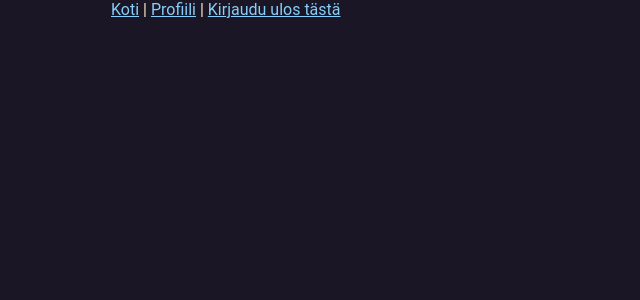
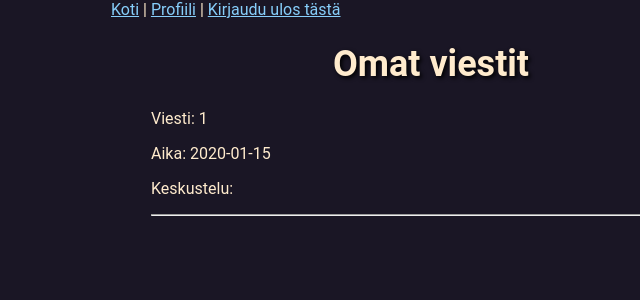
Before and after one commit to knoooa/web-projekti, a Flask app: template templates/my_messages.html in a window 1280 px wide. Shown: the top 300 px of the page, without its empty margins (209-849 px from the left). Run offline with Flask 3, Linux system fonts and the light colour scheme; the template is opened without the code that fills it: most values are stand-ins (such as "Sample title", 1, 10 or a date in 2020).

Commit message:
added site for own messages

```diff
--- a/routes.py
+++ b/routes.py
@@ -41,7 +41,7 @@
 @app.route("/my_messages")
 def my_messages():
     msgs = messages.my_messages()
-    return redirect(msgs=msgs)
+    return render_template("my_messages.html", msgs=msgs, get_chat_name=messages.get_chat_name)
 
 #-------------------------------------------------
 
--- a/templates/chats.html
+++ b/templates/chats.html
@@ -7,7 +7,7 @@
 
 <body>
     <a href="{{ url_for('welcome') }}">Koti</a> |
-    <a href="{{ url_for('chats') }}">Omat viestit</a> |
+    <a href="{{ url_for('my_messages') }}">Omat viestit</a> |
     <a href="{{ url_for('chats') }}">Profiili</a> |
     <a href="{{ url_for('index') }}">Kirjaudu ulos tästä</a>
 
--- a/templates/my_messages.html
+++ b/templates/my_messages.html
@@ -9,5 +9,22 @@
     <a href="{{ url_for('welcome') }}">Koti</a> |
     <a href="{{ url_for('chats') }}">Profiili</a> |
     <a href="{{ url_for('index') }}">Kirjaudu ulos tästä</a>
+
+    <h1>Omat viestit</h1>
+    <ul>
+      {% if msgs %}
+          {% for message in msgs %}
+                  <p>Viesti: {{ message[0] }}</p>
+                  <p>Aika: {{ message[2].strftime("%d.%m.%Y %H:%M") }}</p>
+                  <p>Keskustelu: <a href="{{ url_for('chat_messages', chat_name=get_chat_name(message[1])) }}">{{ get_chat_name(message[1]) }}</a></p>
+
+                  <hr>
+          {% endfor %}
+      {% else %}
+          Et ole lähettänyt viestejä
+          <hr>
+      {% endif %}
+  </ul>
+
 </body>
 </html>
--- a/templates/welcome.html
+++ b/templates/welcome.html
@@ -8,7 +8,7 @@
 <body>
     <p>Tervetuloa, {{ username }}! |
         <a href="{{ url_for('welcome') }}">Koti</a> |
-        <a href="{{ url_for('chats') }}">Omat viestit</a> |
+        <a href="{{ url_for('my_messages') }}">Omat viestit</a> |
         <a href="{{ url_for('chats') }}">Profiili</a> |
         <a href="{{ url_for('index') }}">Kirjaudu ulos tästä</a> </p>
 
```
Also changed, not shown: messages.py (+7 -2 lines).
